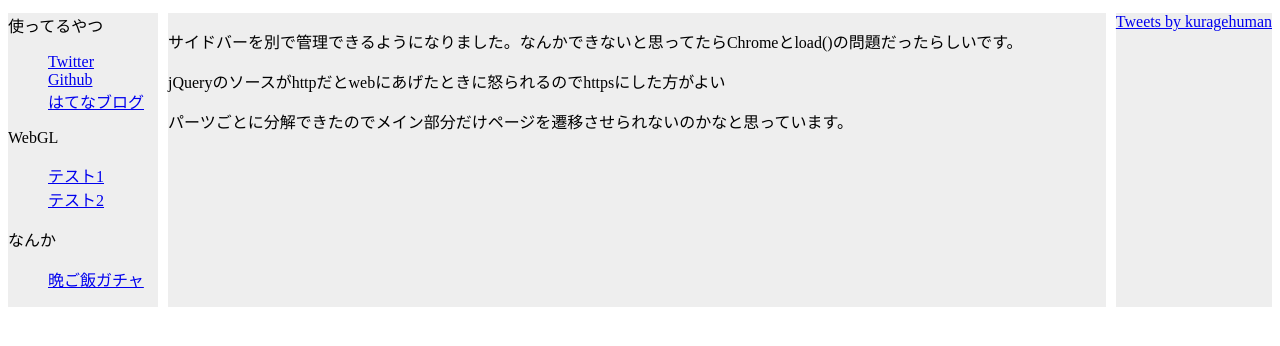
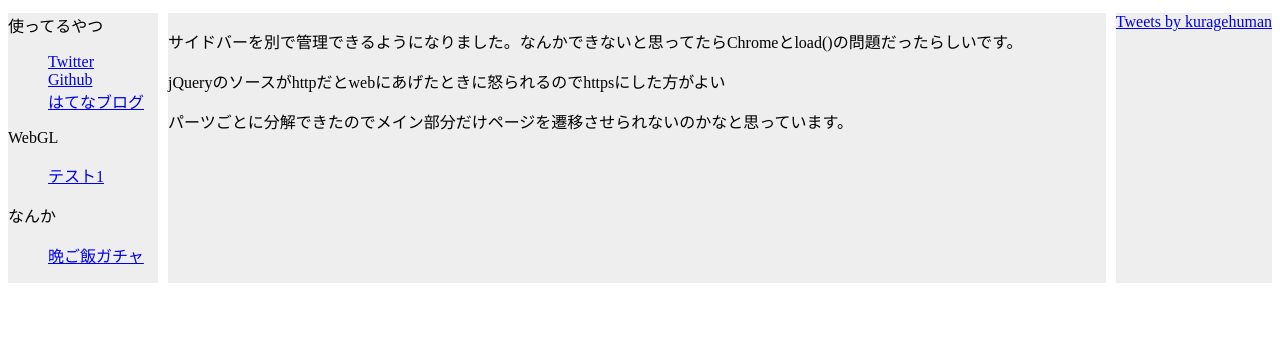
Before and after one commit to kuragehuman/ghpages-test, a plain HTML site: page docs/index.html in a window 1280 px wide. Shown: the part 102-448 px from the top of the page. Drawn offline with nearby package versions, Linux system fonts and the light colour scheme.

Commit message:
fix leftbar.html

```diff
--- a/docs/leftbar.html
+++ b/docs/leftbar.html
@@ -8,7 +8,6 @@
     WebGL
     <ul>
         <li><a href="gltest01.html">テスト1</a></li>
-        <li><a href="gltest02.html">テスト2</a></li>
     </ul>
     なんか
     <ul>
```
Also changed, not shown: docs/IMG_4433.PNG (added).
